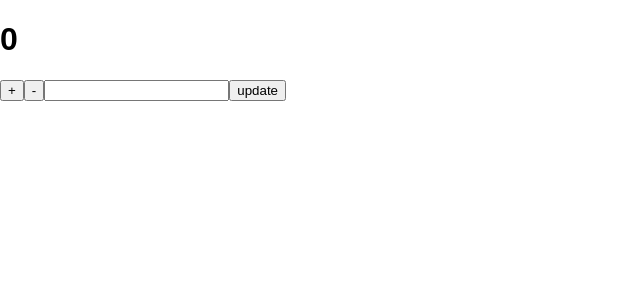
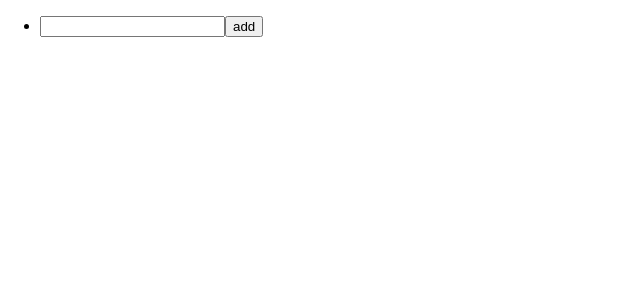
Before and after one commit to kevinmeredith/react-counter-learning, a React (Create React App) app: page / in a window 1280 px wide. Shown: the top 300 px of the page, without its empty margins (0-640 px from the left). Built offline with nearby package versions, Linux system fonts and the light colour scheme.

Commit message:
Begin to implement TODO.

```diff
--- a/src/App.js
+++ b/src/App.js
@@ -14,4 +14,18 @@ const Counter = ({value, onInc, onDec, onUpdate}) => {
     )
 };
 
-export default Counter;
+const TodoApp = ({todos, inputText, onInputChange, onAdd}) => {
+    return (
+        <div>
+            <ul>
+                {todos.map( t => <li>{t.text}</li> )}
+                <li>
+                    <input type="text" text={inputText} onChange={onInputChange}/>
+                    <button onClick={onAdd}>add</button>
+                </li>
+            </ul>
+        </div>
+    )
+};
+
+export default TodoApp;
--- a/src/index.js
+++ b/src/index.js
@@ -1,7 +1,7 @@
 import React from 'react';
 import ReactDOM from 'react-dom';
 import './index.css';
-import Counter from './App';
+import TodoApp from './App';
 import { createStore } from 'redux';
 
 function counter(state = 0, action) {
@@ -22,19 +22,59 @@ function counter(state = 0, action) {
     }
 }
 
-const store = createStore(counter);
+// {
+//     todos: [{text: ""}],
+//     input: ""
+// }
 
-const render = () => {
+function todo(state = {todos:[], inputText: ""}, action) {
+    switch(action.type) {
+        case 'ADD':
+            return {
+              todos: <state className="todos"></state>.concat({text: action.text}),
+              inputText: ''
+            };
+        case 'UPDATE_INPUT_TEXT':
+            console.log('here:', action.newInputText);
+            return {
+                todos: state.todos,
+                inputText: action.newInputText
+            };
+        default:
+            return state;
+    }
+}
+
+const store = createStore(todo);
+
+// const render = () => {
+//     const st = store.getState();
+//     ReactDOM.render(
+//         <Counter value={st}
+//                  onInc={() => store.dispatch({type: 'INCREMENT'})}
+//                  onDec={() => store.dispatch({type: 'DECREMENT'})}
+//                  onUpdate={() => store.dispatch({type: 'UPDATE', value: document.getElementById('a').value})} // TODO - fix this hack
+//         />,
+//         document.getElementById('root')
+//     )
+// };
+
+const renderTodo = () => {
     const st = store.getState();
     ReactDOM.render(
-        <Counter value={st}
-                 onInc={() => store.dispatch({type: 'INCREMENT'})}
-                 onDec={() => store.dispatch({type: 'DECREMENT'})}
-                 onUpdate={() => store.dispatch({type: 'UPDATE', value: document.getElementById('a').value})}
+        <TodoApp todos={st.todos}
+                 inputText={st.inputText}
+                 onInputChange={event =>
+                     store.dispatch({type: 'UPDATE_INPUT_TEXT', newInputText: event.target.value})
+                 }
+                 onAdd={() => console.log('clicked add')}
+
         />,
         document.getElementById('root')
     )
 };
 
-store.subscribe(render);
-render();
+// items, inputText, onInputChange, onAdd
+
+store.subscribe(renderTodo);
+renderTodo();
```
